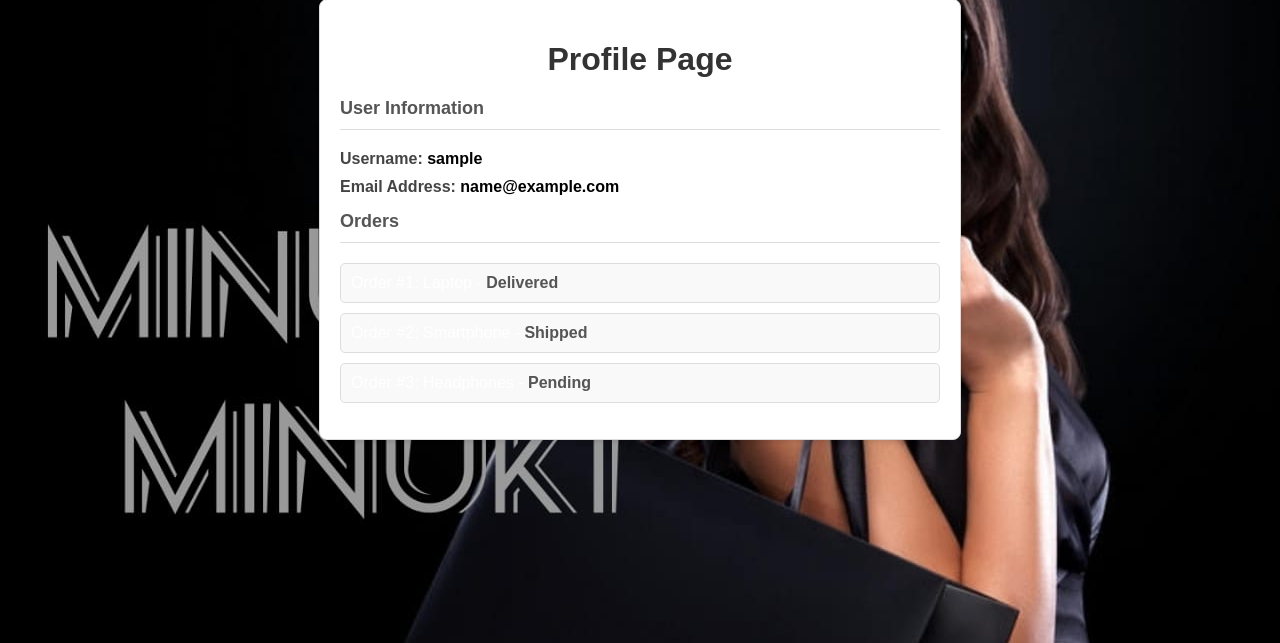
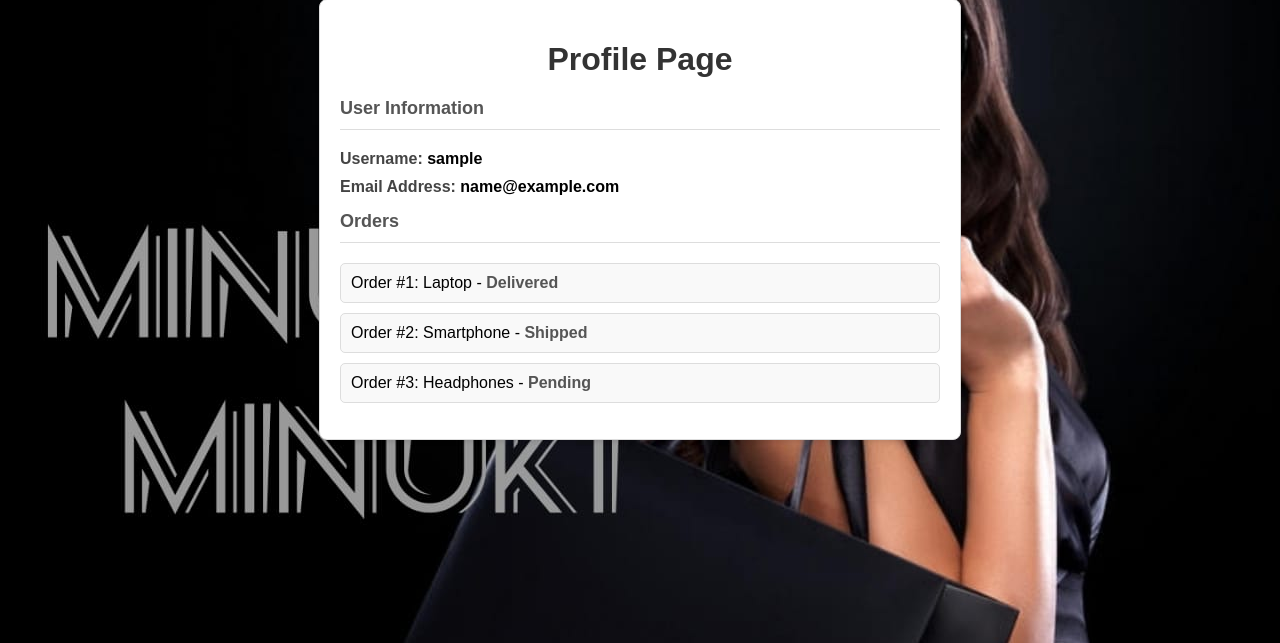
Before and after one commit to thirumurug0xan/shopesite, a Flask app: page /profile in a window 1280 px wide. Shown: the part 83-726 px from the top of the page. Run offline with Flask 3, Linux system fonts and the light colour scheme; the visitor is signed in with stand-in values (Sample User, id 1); some libraries are stand-ins or nearby versions.

Commit message:
modified:   app.py 	modified:   templates/profile.html

```diff
--- a/app.py
+++ b/app.py
@@ -103,6 +103,16 @@
       email = request.form.get('email')
       password = request.form.get('password')
       #ensure the user_name and email are unique
+      sql_verify = 'select user_name,email from users where user_name=\'{user_name}\' or email = \'{email}\''.format(
+         user_name=user_name,
+         email=email
+      )
+      cursor.execute(sql_verify)
+      verify_user = cursor.fetchone()
+      if verify_user:
+         return jsonify({'status':'Failed',
+                         'reason':'username or email already exist',
+                         'solution':'Try different email or username'})
       sql_insert = 'insert into users value(\'{first_name}\',\'{last_name}\',\'{user_name}\',\'{phone_no}\',\'{email}\',\'{password}\');'.format(first_name=first_name,
          last_name=last_name,
          user_name=user_name,
--- a/templates/profile.html
+++ b/templates/profile.html
@@ -13,9 +13,9 @@
         <div class="orders">
             <h2 class="profile_h2">Orders</h2>
             <ul id="orders-list">
-                <li>Order #1: Laptop - <strong>Delivered</strong></li>
-                <li>Order #2: Smartphone - <strong>Shipped</strong></li>
-                <li>Order #3: Headphones - <strong>Pending</strong></li>
+                <li style="color:black">Order #1: Laptop - <strong>Delivered</strong></li>
+                <li style="color:black">Order #2: Smartphone - <strong>Shipped</strong></li>
+                <li style="color:black">Order #3: Headphones - <strong>Pending</strong></li>
             </ul>
         </div>
     </div>
```
